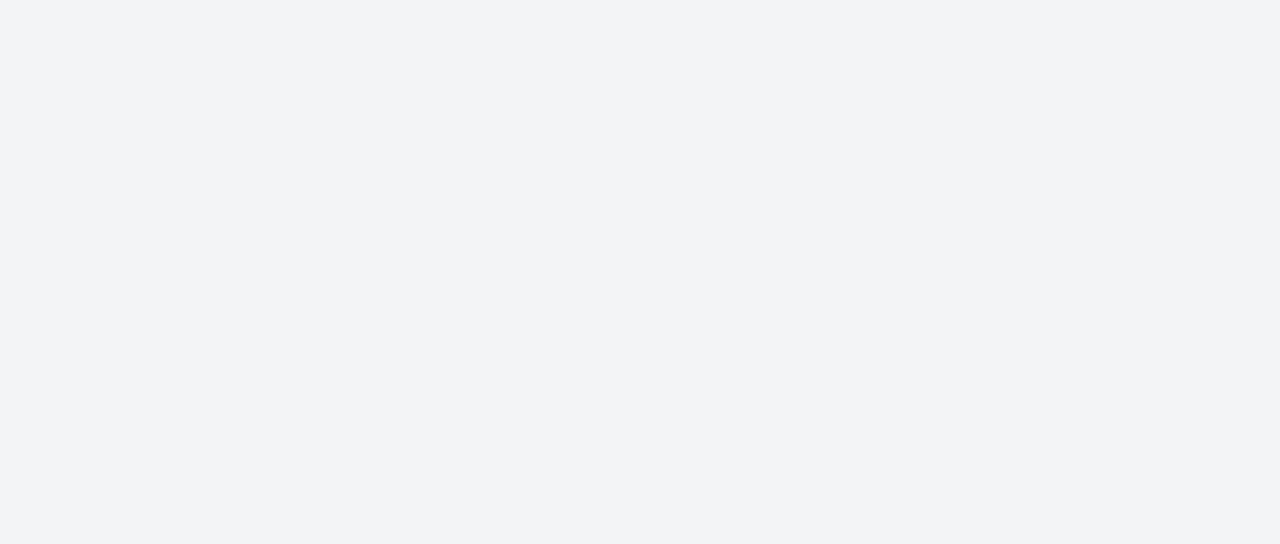
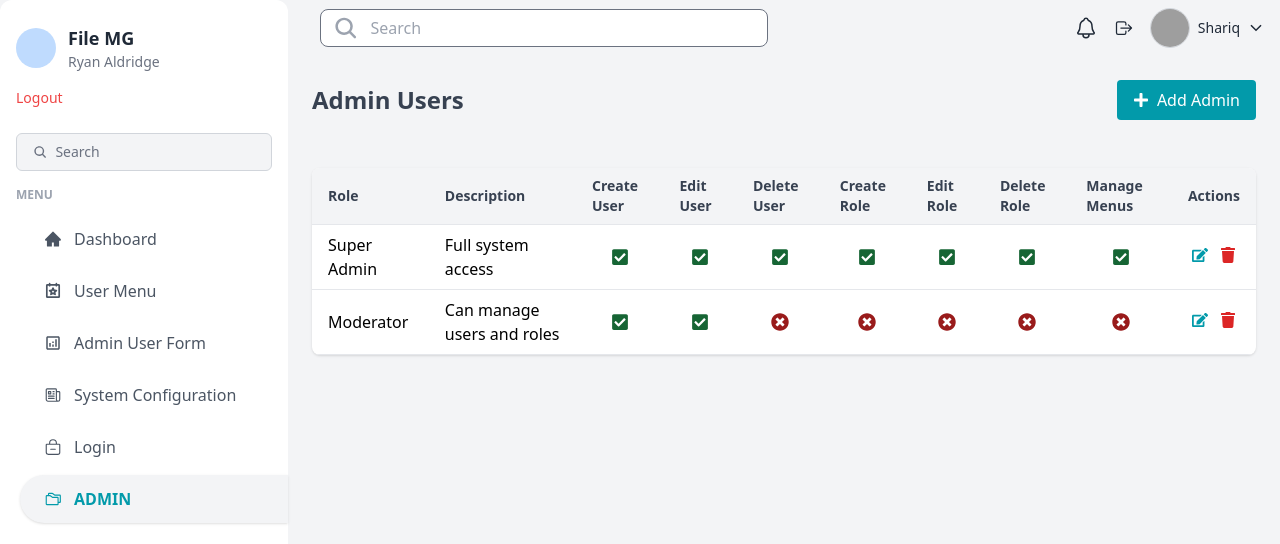
Before and after one commit to harish-nagure/loan-operation-sys, a React (Create React App) app: page /admin_user_data in a window 1280 px wide. Before the commit this address had no page. Shown: the top 544 px of the page. Built offline with nearby package versions, Linux system fonts and the light colour scheme; grey boxes are pictures that could not be loaded.

Commit message:
Login, Admin deatils-UI

```diff
--- a/src/App.js
+++ b/src/App.js
@@ -8,6 +8,7 @@ import Dashboard from "./components/AdminPanel/Dashboard";
 import AdminUserForm from "./components/AdminPanel/AdminUserForm";
 import LoanSystemConfig from "./components/AdminPanel/LoanSystemConfig";
 import UserMenuData from "./components/AdminPanel/UserMenuData";
+import AdminUserPanel from "./components/AdminPanel/AdminUserData";
 
 import Login from "./components/Login";
 // import { BrowserRouter as Router, Route, Routes } from "react-router-dom";
@@ -24,6 +25,7 @@ function App() {
           <Route path="/loan_system_config" element={<LoanSystemConfig />} />
           <Route path="/user_menu_data" element={<UserMenuData />} />
           <Route path="/login" element={<Login />} />
+          <Route path="/admin_user_data" element={<AdminUserPanel />} />
 
           {/* Add more routes as needed */}
         </Routes>
--- /dev/null
+++ b/src/components/AdminPanel/AdminUserData.js
@@ -0,0 +1,188 @@
+import React, { useState } from 'react';
+import { FaEdit, FaTrash, FaPlus, FaCheckSquare,FaTimesCircle   } from 'react-icons/fa';
+import DashboardSidebar from './DashboardSidebar';
+import DashboardHead from './DashboardHead';
+import AdminUserForm from './AdminUserForm';
+
+const AdminUserPanel = () => {
+  const [adminList, setAdminList] = useState([
+    {
+      id: 1,
+      roleName: "Super Admin",
+      description: "Full system access",
+      permissions: {
+        create_user: true,
+        edit_user: true,
+        delete_user: true,
+        create_role: true,
+        edit_role: true,
+        delete_role: true,
+        manage_menus: true,
+      },
+    },
+    {
+      id: 2,
+      roleName: "Moderator",
+      description: "Can manage users and roles",
+      permissions: {
+        create_user: true,
+        edit_user: true,
+        delete_user: false,
+        create_role: false,
+        edit_role: false,
+        delete_role: false,
+        manage_menus: false,
+      },
+    },
+  ]);
+
+  const [formVisible, setFormVisible] = useState(false);
+  const [editId, setEditId] = useState(null);
+  const [formData, setFormData] = useState({
+    roleName: '',
+    description: '',
+    permissions: {
+      create_user: false,
+      edit_user: false,
+      delete_user: false,
+      create_role: false,
+      edit_role: false,
+      delete_role: false,
+      manage_menus: false,
+    },
+  });
+
+  const resetForm = () => {
+    setFormData({
+      roleName: '',
+      description: '',
+      permissions: {
+        create_user: false,
+        edit_user: false,
+        delete_user: false,
+        create_role: false,
+        edit_role: false,
+        delete_role: false,
+        manage_menus: false,
+      },
+    });
+    setEditId(null);
+  };
+
+  const handleSubmit = (e) => {
+    e.preventDefault();
+    if (editId) {
+      setAdminList((prev) =>
+        prev.map((admin) => (admin.id === editId ? { ...formData, id: editId } : admin))
+      );
+    } else {
+      setAdminList((prev) => [...prev, { id: Date.now(), ...formData }]);
+    }
+    resetForm();
+    setFormVisible(false);
+  };
+
+  const handleEdit = (admin) => {
+    setFormData(admin);
+    setEditId(admin.id);
+    setFormVisible(true);
+  };
+
+  const handleDelete = (id) => {
+    if (window.confirm('Are you sure to delete this role?')) {
+      setAdminList((prev) => prev.filter((admin) => admin.id !== id));
+    }
+  };
+
+  return (
+    <div className="lg:flex md:block font-inter">
+      <div className="h-screen hidden lg:block fixed z-20">
+        <DashboardSidebar />
+      </div>
+      <main className="flex-1 lg:ml-72">
+        <DashboardHead />
+        <div className="p-6 ">
+          <div className="flex justify-between items-center mb-6">
+            <h2 className="text-2xl font-bold text-gray-700">Admin Users</h2>
+            <button
+              onClick={() => {
+                resetForm();
+                setFormVisible(true);
+              }}
+              className="flex items-center gap-2 bg-accent text-white px-4 py-2 rounded hover:bg-secondary transition"
+            >
+              <FaPlus /> Add Admin
+            </button>
+          </div>
+          <div className="flex justify-center items-center mb-6">
+            {formVisible && (
+                <AdminUserForm
+                formData={formData}
+                setFormData={setFormData}
+                onSubmit={handleSubmit}
+                onCancel={() => {
+                    resetForm();
+                    setFormVisible(false);
+                }}
+                />
+            )}
+          </div>
+
+          {!formVisible && (
+            <div className="bg-white rounded-lg shadow overflow-x-auto">
+              <table className="min-w-full text-sm text-left">
+                <thead className="bg-gray-100 border-b text-gray-700">
+                  <tr>
+                    <th className="py-2 px-4">Role</th>
+                    <th className="py-2 px-4">Description</th>
+                    {Object.entries(formData.permissions).map(([perm]) => (
+                      <th key={perm} className="py-2 px-4">
+                        {perm.replace('_', ' ').replace(/\b\w/g, c => c.toUpperCase())}
+                      </th>
+                    ))}
+                    <th className="py-2 px-4 text-center">Actions</th>
+                  </tr>
+                </thead>
+                <tbody>
+                {adminList.map((admin) => (
+                    <tr key={admin.id} className="border-b hover:bg-gray-50 text-base">
+                    <td className="py-2 px-4 font-medium">{admin.roleName}</td>
+                    <td className="py-2 px-4">{admin.description}</td>
+
+
+                    {Object.entries(admin.permissions).map(([perm, value]) => (
+
+                        <td key={perm} className="py-2 px-4">
+                        <span className={`flex justify-center px-2 py-1 text-center align-middle rounded ${value ? 'text-lg text-green-800' : 'text-lg text-red-800'}`}>
+                            {value ? <FaCheckSquare /> : <FaTimesCircle />}
+                        </span>
+                        </td>
+                    ))}
+
+                    <td className="py-2 px-4 text-center space-x-3">
+                        <button
+                        className="text-accent hover:text-secondary"
+                        onClick={() => handleEdit(admin)}
+                        >
+                        <FaEdit />
+                        </button>
+                        <button
+                        className="text-red-600 hover:text-red-800"
+                        onClick={() => handleDelete(admin.id)}
+                        >
+                        <FaTrash />
+                        </button>
+                    </td>
+                    </tr>
+                ))}
+                </tbody>
+              </table>
+            </div>
+          )}
+        </div>
+      </main>
+    </div>
+  );
+};
+
+export default AdminUserPanel;
--- a/src/components/AdminPanel/AdminUserForm.js
+++ b/src/components/AdminPanel/AdminUserForm.js
@@ -1,93 +1,58 @@
-import React, { useState } from 'react';
+import React from 'react';
 import { FaUserShield } from 'react-icons/fa';
 
-import DashboardSidebar from "./DashboardSidebar";
-import DashboardHead from "./DashboardHead";
-
-
-
-const AdminUserForm = () => {
-  const [roleName, setRoleName] = useState('');
-  const [description, setDescription] = useState('');
-  const [permissions, setPermissions] = useState({
-    create_user: false,
-    edit_user: false,
-    delete_user: false,
-    create_role: false,
-    edit_role: false,
-    delete_role: false,
-    manage_menus: false,
-  });
+const AdminUserForm = ({ formData, setFormData, onSubmit, onCancel }) => {
+  const { roleName, description, permissions } = formData;
 
   const handleCheckboxChange = (e) => {
     const { name, checked } = e.target;
-    setPermissions(prev => ({ ...prev, [name]: checked }));
-  };
-
-  const handleSubmit = (e) => {
-    e.preventDefault();
-    const formData = {
-      roleName,
-      description,
-      permissions
-    };
-    console.log('Form Submitted:', formData);
+    setFormData(prev => ({
+      ...prev,
+      permissions: { ...prev.permissions, [name]: checked }
+    }));
   };
 
   return (
-
-    <div className="lg:flex md:block font-inter">
-  <div className="h-screen hidden lg:block fixed z-20">
-    <DashboardSidebar />
-  </div>
-    <main className="flex-1 lg:ml-72">
-      <DashboardHead />
-
-    <div className="min-h-screen flex items-center justify-center bg-gray-100 px-4">
-      <div className="bg-white p-8 rounded-lg shadow-md w-full max-w-lg">
-
-        <div className="flex justify-center mb-6">
-          <FaUserShield size={50} className="text-blue-600" />
+    <div className="bg-white p-6 mb-6 rounded-lg items-center shadow w-full max-w-xl">
+      <div className="flex justify-center mb-4">
+        <FaUserShield size={40} className="text-accent" />
       </div>
 
-        <h2 className="text-2xl font-bold mb-6 text-center text-gray-700"> Admin User</h2>
+      <h2 className="text-xl font-bold mb-4 text-center text-gray-700">Admin Role Form</h2>
 
-        <form onSubmit={handleSubmit} className="space-y-6">
-
+      <form onSubmit={onSubmit} className="space-y-5">
         <div>
-            <label className="block text-gray-700 font-semibold mb-1">Role Name:</label>
+          <label className="block text-gray-700 font-semibold mb-1">Role Name</label>
           <input
             type="text"
             value={roleName}
-              onChange={(e) => setRoleName(e.target.value)}
+            onChange={(e) => setFormData(prev => ({ ...prev, roleName: e.target.value }))}
             required
-              className="w-full px-4 py-2 border border-gray-300 rounded-md focus:outline-none focus:ring-2 focus:ring-blue-500"
+            className="w-full px-4 py-2 border border-gray-300 rounded-md focus:ring-2 focus:ring-accent focus:border-accent"
           />
         </div>
 
-
         <div>
-            <label className="block text-gray-700 font-semibold mb-1">Description:</label>
+          <label className="block text-gray-700 font-semibold mb-1">Description</label>
           <textarea
             value={description}
-              onChange={(e) => setDescription(e.target.value)}
-              rows={4}
-              className="w-full px-4 py-2 border border-gray-300 rounded-md focus:outline-none focus:ring-2 focus:ring-blue-500"
+            onChange={(e) => setFormData(prev => ({ ...prev, description: e.target.value }))}
+            rows={3}
+            className="w-full px-4 py-2 border border-gray-300 rounded-md focus:ring-2 focus:border-accent focus:ring-accent"
           />
         </div>
 
-
         <div>
-            <h3 className="text-lg font-semibold text-gray-700 mb-3">Permissions</h3>
-            <div className="grid grid-cols-1 sm:grid-cols-2 gap-3">
+          <h3 className="text-md font-semibold text-gray-700 mb-2">Permissions</h3>
+          <div className="grid grid-cols-1 sm:grid-cols-2 gap-2">
             {Object.keys(permissions).map((perm) => (
-                <label key={perm} className="flex items-center space-x-2 text-gray-600">
+              <label key={perm} className="flex items-center gap-2 text-gray-600">
                 <input
                   type="checkbox"
                   name={perm}
                   checked={permissions[perm]}
                   onChange={handleCheckboxChange}
-                    className="w-4 h-4"
+                  className="accent-accent"
                 />
                 <span>{perm.replace('_', ' ').replace(/\b\w/g, c => c.toUpperCase())}</span>
               </label>
@@ -95,18 +60,22 @@ const AdminUserForm = () => {
           </div>
         </div>
 
-
+        <div className="flex justify-between gap-2">
           <button
             type="submit"
-            className="w-full bg-blue-600 text-white py-2 px-4 rounded-md hover:bg-blue-700 transition duration-200 font-semibold"
+            className="flex-1 bg-accent text-white py-2 rounded hover:bg-secondary font-semibold"
           >
             Submit
           </button>
+          <button
+            type="button"
+            onClick={onCancel}
+            className="flex-1 bg-gray-300 text-gray-800 py-2 rounded hover:bg-gray-400 font-semibold"
+          >
+            Cancel
+          </button>
+        </div>
       </form>
-      </div>
-    </div>
-
-    </main>
     </div>
   );
 };
--- a/src/components/AdminPanel/DashboardSidebar.js
+++ b/src/components/AdminPanel/DashboardSidebar.js
@@ -69,7 +69,7 @@ const DashboardSidebar = () => {
         <SidebarItem icon={MdOutlineAnalytics} label="Admin User Form" path="/admin_user_form" />
         <SidebarItem icon={HiOutlineNewspaper} label="System Configuration" path="/loan_system_config" />
         <SidebarItem icon={IoBagRemoveOutline} label="Login" path="/login" />
-        <SidebarItem icon={PiFolders} label="Projects" path="/projects" />
+        <SidebarItem icon={PiFolders} label="ADMIN" path="/admin_user_data" />
       </ul>
     </aside>
   );
--- a/src/components/AdminPanel/LoanSystemConfig.js
+++ b/src/components/AdminPanel/LoanSystemConfig.js
@@ -278,7 +278,7 @@ const LoanSystemConfig = () => {
         <div className="text-left">
           <button
             onClick={handleSave}
-            className={`bg-[#001F54] text-white px-6 py-2 rounded hover:bg-blue-900 transition flex items-center gap-2 ${
+            className={`bg-accent text-white px-6 py-2 rounded hover:bg-secondary transition flex items-center gap-2 ${
               Object.keys(errors).length > 0 ? 'opacity-50 cursor-not-allowed' : ''
             }`}
             disabled={Object.keys(errors).length > 0}
--- a/src/components/AdminPanel/UserMenuData.js
+++ b/src/components/AdminPanel/UserMenuData.js
@@ -63,7 +63,7 @@ const UserMenuData = () => {
                 <h2 className="text-xl font-bold">User Summary</h2>
                 <button
                   onClick={handleAddUser}
-                  className="flex items-center gap-2 bg-blue-600 text-white px-4 py-2 rounded hover:bg-blue-700 transition"
+                  className="flex items-center gap-2 bg-accent text-white px-4 py-2 rounded hover:bg-secondary transition"
                 >
                   <FaPlus /> Add User
                 </button>
@@ -85,7 +85,7 @@ const UserMenuData = () => {
                       <tr key={user.id} className="border-b hover:bg-gray-50">
                         <td className="py-2 px-4">{user.name}</td>
                         <td className="py-2 px-4 capitalize">{user.role}</td>
-                        <td className="py-2 px-4">{user.email}</td>
+                        <td className="py-2 px-4" title={user.email}>{user.email}</td>
                         <td className="py-2 px-4">
                           <span
                             className={`inline-block px-2 py-1 text-xs font-semibold rounded-full ${
@@ -93,20 +93,24 @@ const UserMenuData = () => {
                                 ? "bg-green-100 text-green-700"
                                 : "bg-red-100 text-red-700"
                             }`}
+                            title={user.isActive ? "User is active" : "User is inactive"}
                           >
                             {user.isActive ? "Active" : "Inactive"}
+
                           </span>
                         </td>
                         <td className="py-2 px-4 text-center space-x-4">
                           <button
                             onClick={() => handleEdit(user)}
-                            className="text-blue-600 hover:text-blue-800"
+                            className="text-accent hover:text-secondary"
+                            title="Edit User"
                           >
                             <FaEdit />
                           </button>
                           <button
                             onClick={() => handleDelete(user.id)}
                             className="text-red-600 hover:text-red-800"
+                            title="Delete User"
                           >
                             <FaTrash />
                           </button>
```
Also changed, not shown: src/components/AdminPanel/UserMenuForm.js (+6 -6 lines). Lines whose indentation alone changed are shown as unchanged.
